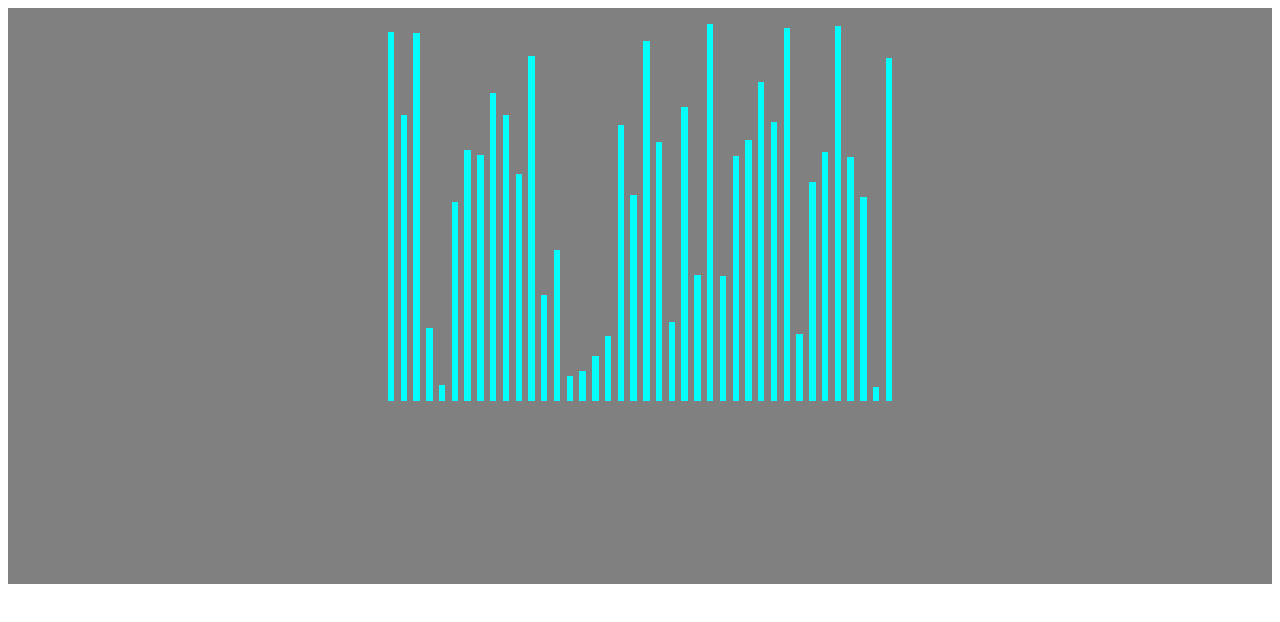
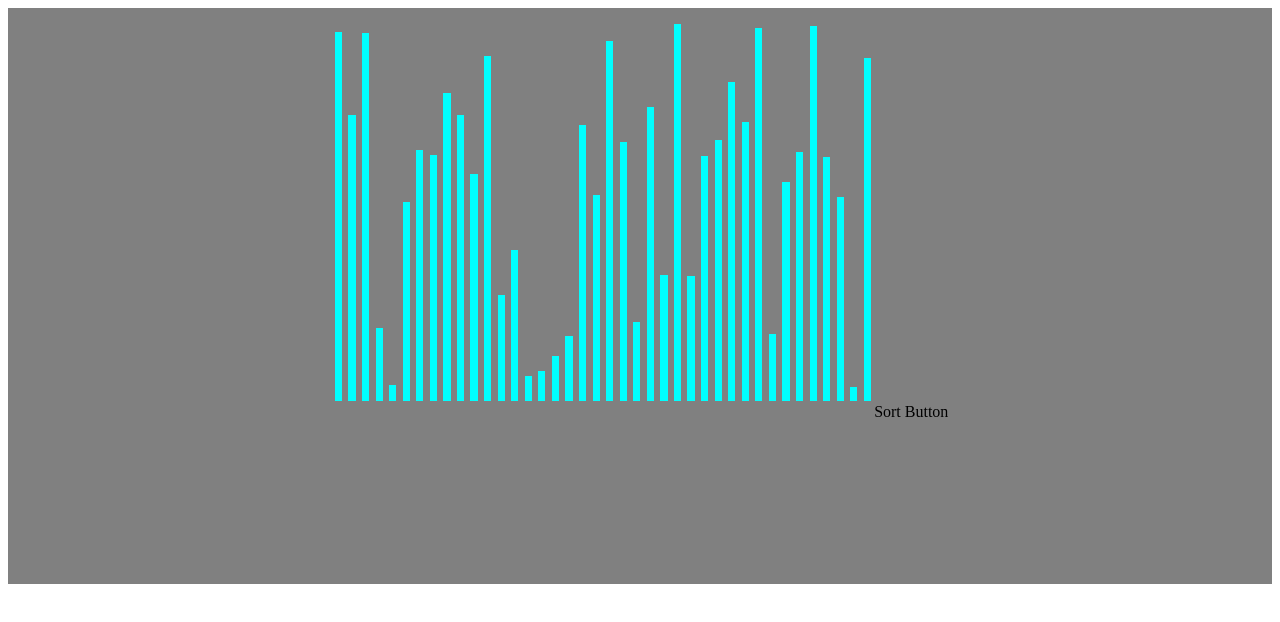
Before and after one commit to mandeepsangha/sorting-algorithms, a React (Create React App) app: page / in a window 1280 px wide. Shown: the top 622 px of the page. Built offline with nearby package versions, Linux system fonts and the light colour scheme.

Commit message:
BubbleSort algo completed

```diff
--- a/src/App.css
+++ b/src/App.css
@@ -38,7 +38,7 @@
 }
 
 .bar-color {
-  width: 0.4rem;
+  width: 0.45rem;
   background-color: aqua;
   margin: 1rem 0.2rem;
   display: inline-block;
--- a/src/VisualSort.js
+++ b/src/VisualSort.js
@@ -29,6 +29,7 @@ const VisualSort = () => {
           style={{ height: `${value}px` }}
         ></div>
       ))}
+      <btn>Sort Button</btn>
     </div>
   );
 };
```
Also changed, not shown: src/sortingAlgo.js (added, +22 -0 lines), src/logo.svg (deleted).
